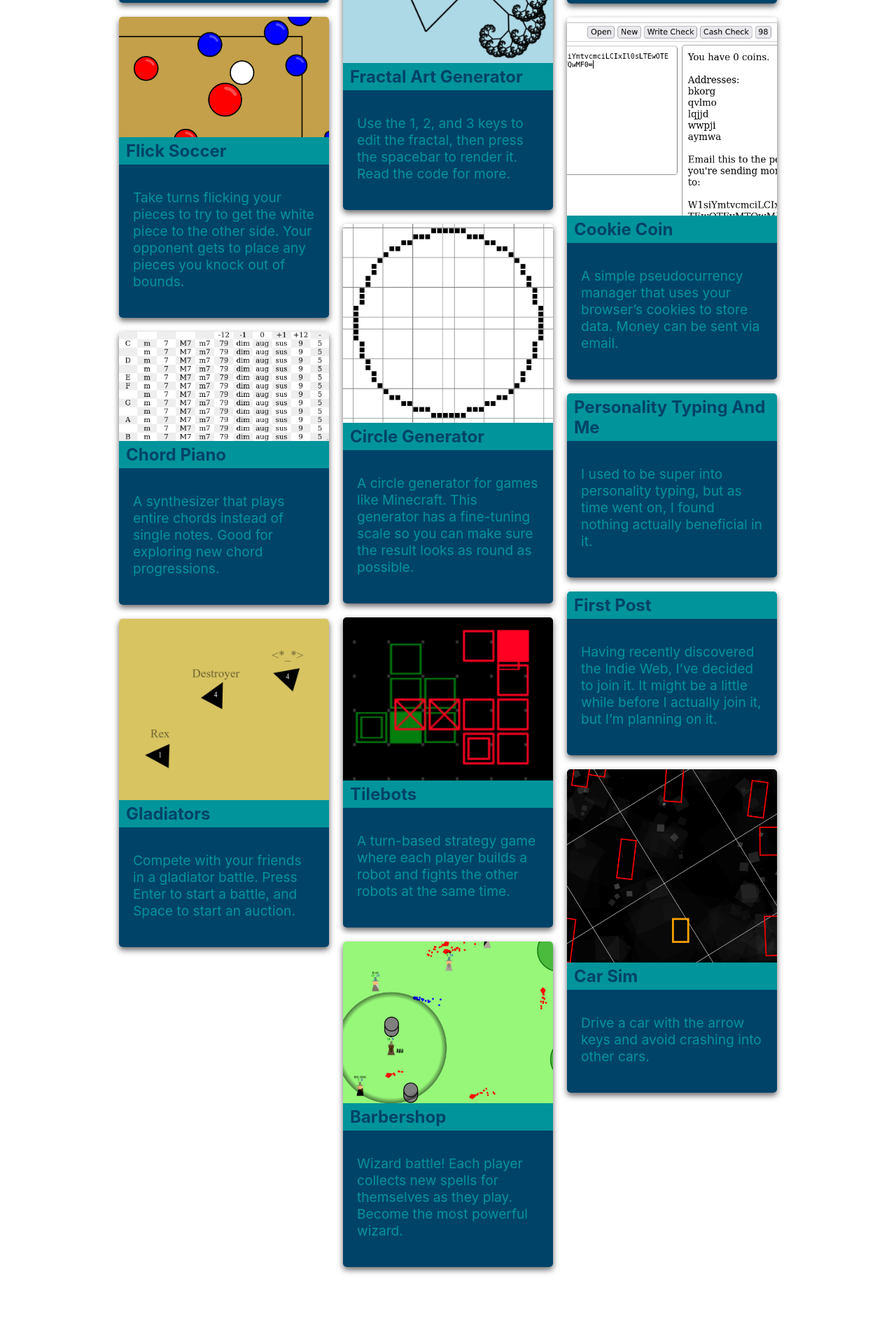
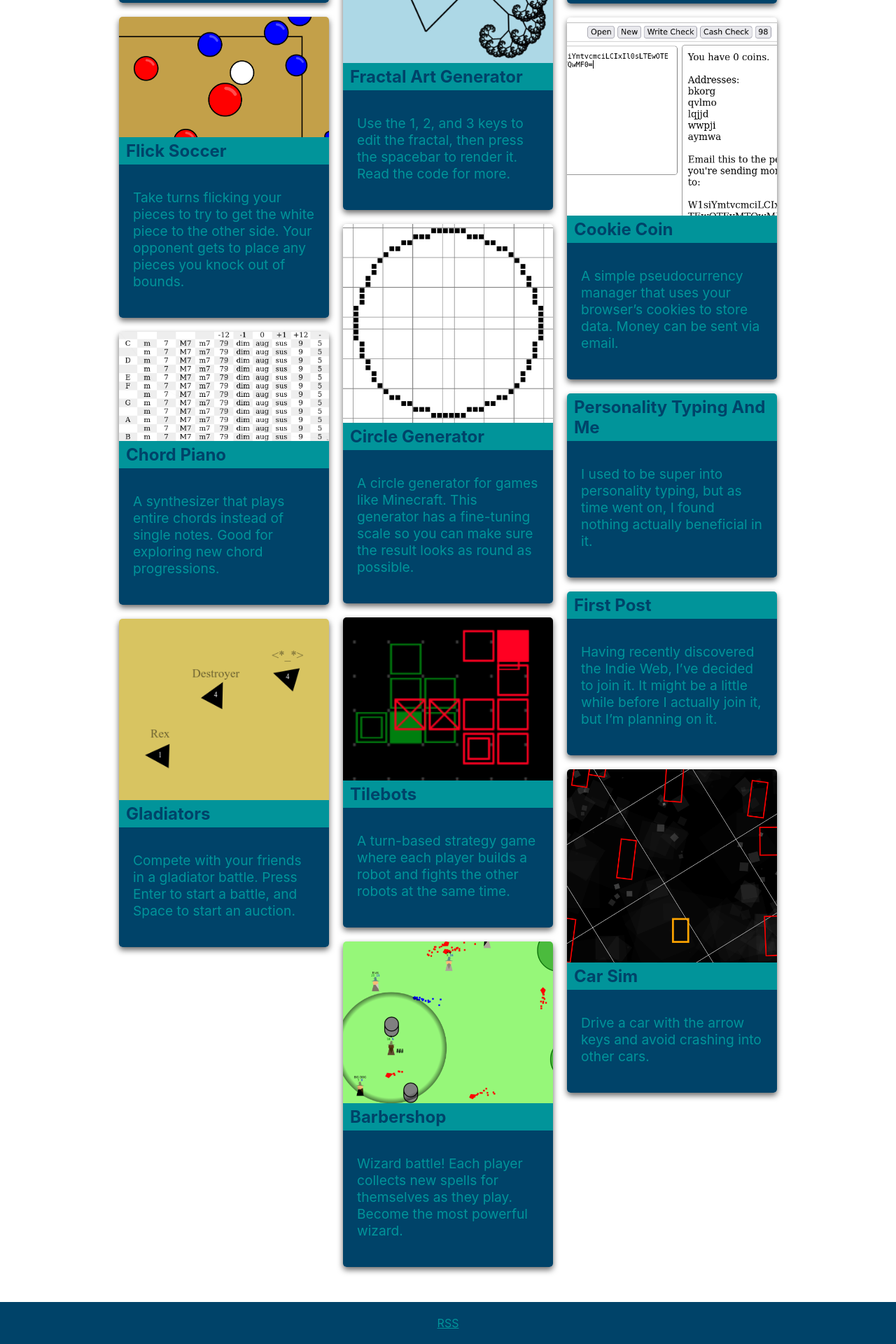
Before and after one commit to thomasm1248/thomasm1248.github.io, a Jekyll site: the page built from index.md, in a window 1280 px wide. Shown: the part 1076-2996 px from the top of the page at 70% size. Built offline with Jekyll 4.4.1, drawn with Linux system fonts in a browser that asks for light colours; before the commit the page ends 2936 px from its top, so only the background shows below that.

Commit message:
Add footer with RSS link

```diff
--- /dev/null
+++ b/_includes/footer.html
@@ -0,0 +1,3 @@
+<footer>
+    <a href="{{ site.url }}/feed.xml">RSS</a>
+</footer>
--- a/_includes/meta.html
+++ b/_includes/meta.html
@@ -2,3 +2,4 @@
 <title>{{ page.title }} - {{ site.title }}</title>
 <link href="/css/style.css" rel="stylesheet" type="text/css">
 <link rel="stylesheet" href="/assets/css/main.css">
+<link rel="alternate" type="application/rss+xml" href="{{ site.url }}/feed.xml" />
--- a/_layouts/post-cards.html
+++ b/_layouts/post-cards.html
@@ -44,5 +44,6 @@
             {% endfor %}
         </div>
     </div>
+    {% include footer.html %}
 </body>
 </html>
--- a/_layouts/post.html
+++ b/_layouts/post.html
@@ -11,5 +11,6 @@
         {{ content }}
         <p style="background-color: gray; text-align: center;">Comments? Email me.</p>
     </div>
+    {% include footer.html %}
 </body>
 </html>
--- a/css/style.css
+++ b/css/style.css
@@ -144,6 +144,22 @@ nav a:active {
     font-size: 1.1em;
 }
 
+/* Footer */
+
+footer {
+    background-color: var(--main-color);
+    text-align: center;
+    padding: 20px;
+}
+
+footer a {
+    color: var(--secondary-color);
+}
+
+footer a:hover {
+    color: white;
+}
+
 /* Remove all formatting from the links */
 #project-box a:hover, #project-box a:link, #project-box a:visited, #project-box a:active {
     text-decoration: none;
```
